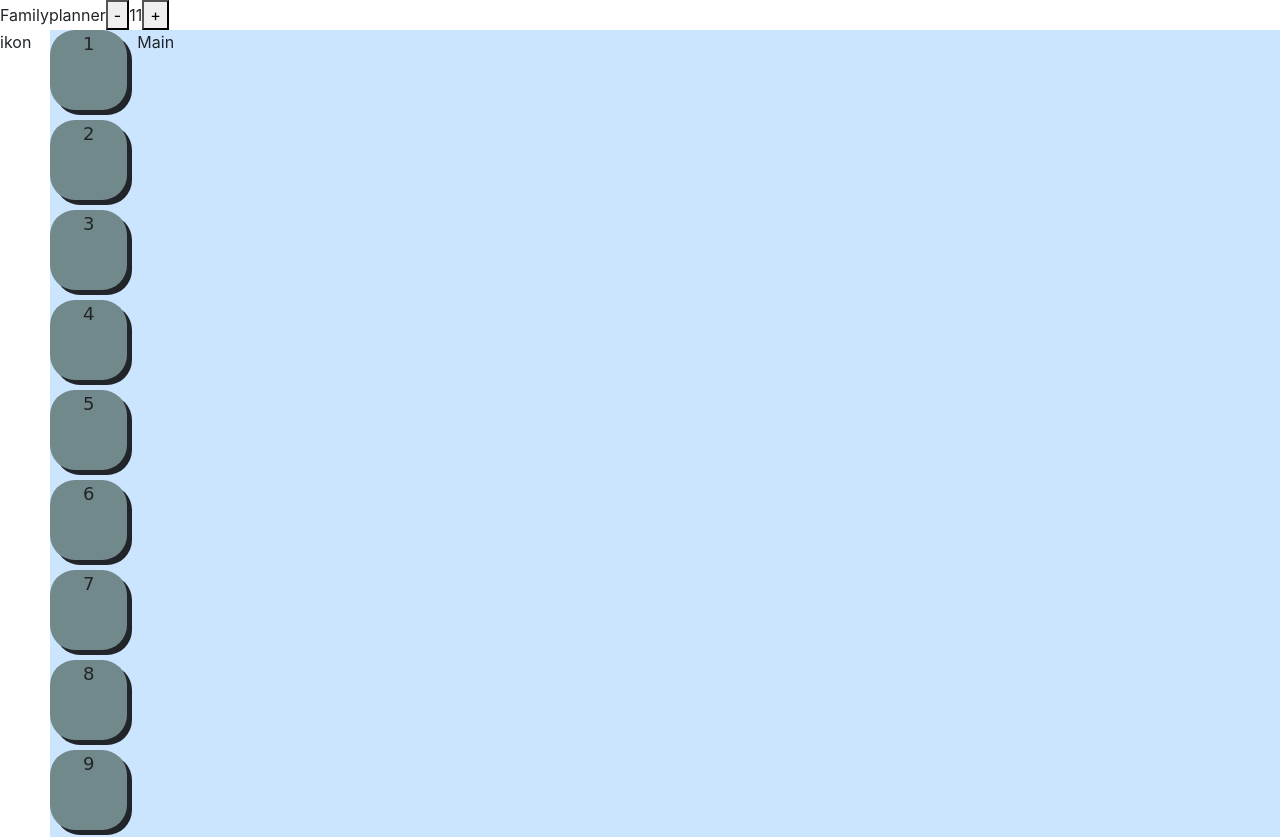
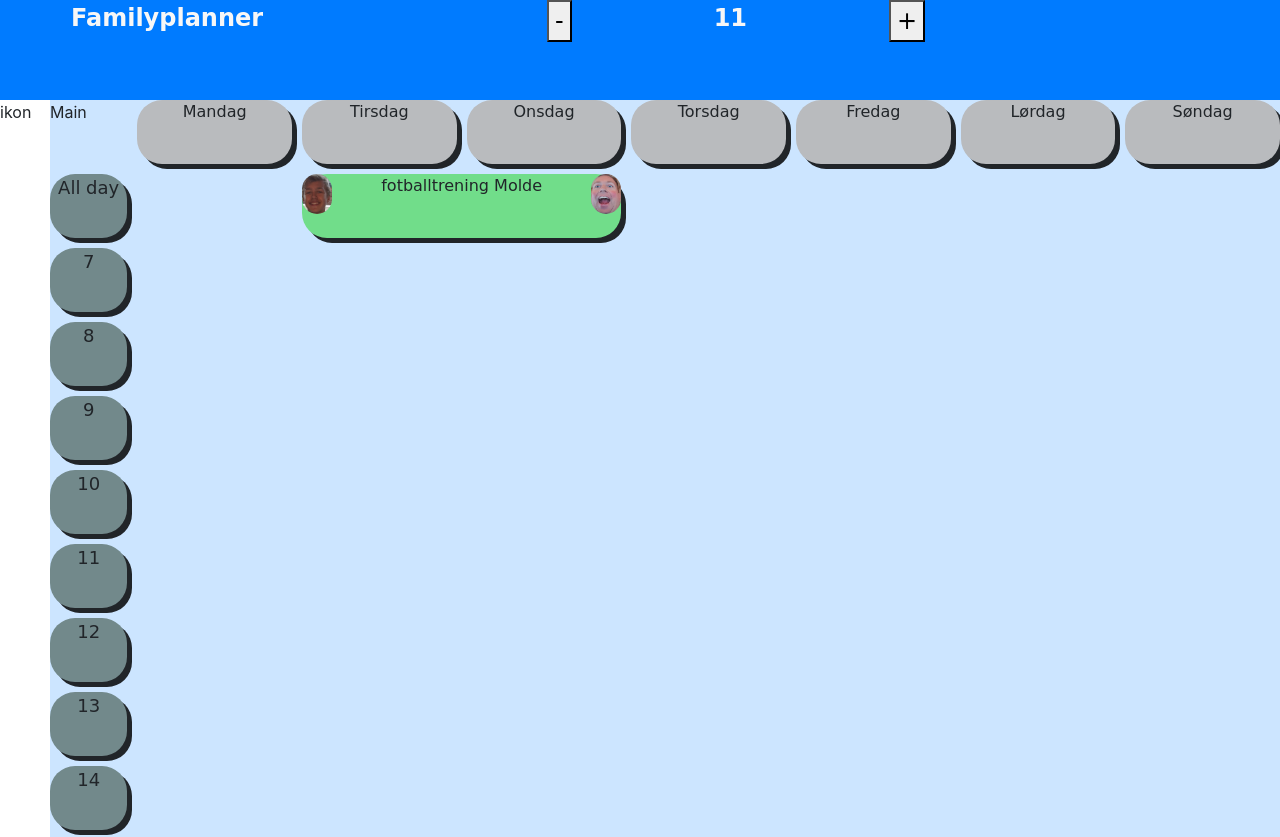
Before and after one commit to joelmheim/familyplanner-web, a React (Create React App) app: page / in a window 1280 px wide. Shown: the top 837 px of the page. Built offline with nearby package versions, Linux system fonts and the light colour scheme.

Commit message:
header with week counter, allday row

```diff
--- a/src/App.css
+++ b/src/App.css
@@ -13,20 +13,46 @@
 .grid-container {
   display: grid;
   grid-template-columns: 50px 1fr;
-  grid-template-row: 100px 1 fr;
+  grid-template-row: 1fr 1fr;
   grid-template-areas: "header header"
                         "sidebar content";
-
 }
 .header {
+  display: grid;
   grid-area: header;
+  grid-template-colums: 3fr 2fr 1fr 1fr 1fr 2fr 3fr;
+  grid-template-rows: 100px;
+  grid-template-areas: "start side-left nav-left week nav-right side-right end";
+  font-family: "Comic Sans MS";
+  font-size: x-large;
+  font-weight: bolder;
+  color: #f7f7f7;
+  background-color: #007bff;
 }
 
+.start{
+  text-align: center;
+}
+.week{
+  text-align: center;
+  grid-area: week;
+}
+
+.nav-left{
+  grid-area: nav-left;
+  text-align: center;
+}
+
+.nav-right{
+  grid-area: nav-right;
+  text-align: center;
+}
 .main {
   grid-area: content;
   display: grid;
+
   grid-template-columns: 1fr repeat(7, 2fr);
-  grid-template-rows: repeat(24,1fr);
+  grid-template-rows: repeat(18,1fr);
   grid-column-gap: 10px;
   grid-row-gap: 10px;
   background-color: #cce5ff;
@@ -35,22 +61,16 @@
   grid-area: sidebar;
 }
 
-
-
-
-.grid-container_old {
-  display: grid;
-  grid-template-columns: 1fr repeat(7, 2fr);
-  grid-template-rows: repeat(24,1fr);
-  grid-column-gap: 10px;
-  grid-row-gap: 10px;
-  background-color: #cce5ff;
-}
-
 .grid-item {
 
   border-radius: 25px;
   box-shadow: 5px 5px;
+}
+
+.grid-weekday {
+  text-align: center;
+  font-family: "Comic Sans MS";
+  background-color: #b9bbbe;
 }
 
 .grid-event {
@@ -71,6 +91,7 @@
 .grid-col1 {
   grid-column-start: 1;
 }
+
 
 .grid-col2 {
   grid-column-start: 2;
@@ -195,34 +216,62 @@
   grid-row-start: 24;
 }
 
-.grid-span1{
+.grid-rowspan1{
   grid-row-end: span 1;
 }
 
-.grid-span2{
+.grid-rowspan2{
   grid-row-end: span 2;
 }
 
-.grid-span3{
+.grid-rowspan3{
   grid-row-end: span 3;
 }
 
-.grid-span4{
+.grid-rowspan4{
   grid-row-end: span 4;
 }
 
-.grid-span5{
+.grid-rowspan5{
   grid-row-end: span 5;
 }
 
-.grid-span6{
+.grid-rowspan6{
   grid-row-end: span 6;
 }
 
-.grid-span7{
+.grid-rowspan7{
   grid-row-end: span 7;
 }
 
-.grid-span8{
+.grid-rowspan8{
   grid-row-end: span 8;
 }
+
+.grid-colspan1{
+  grid-column-end: span 1;
+}
+
+.grid-colspan2{
+  grid-column-end: span 2;
+}
+
+.grid-colspan3{
+  grid-column-end: span 3;
+}
+
+.grid-colspan4{
+  grid-column-end: span 4;
+}
+.grid-colspan5{
+  grid-column-end: span 5;
+}
+.grid-colspan6{
+  grid-column-end: span 6;
+}
+.grid-colspan7{
+  grid-column-end: span 7;
+}
+.grid-colspan8{
+  grid-column-end: span 8;
+}
--- a/src/App.js
+++ b/src/App.js
@@ -9,9 +9,10 @@ class WeekOverview extends Component {
         super(props);
         this.state = {
           events: [],
+          weekdays: [],
           weekNumber: 0,
           numEvents: 0,
-          clicks: 0,
+          language: "No",
           show:true
 
         };
@@ -23,9 +24,11 @@ class WeekOverview extends Component {
 
     populateState() {
         let events = this._getEvents();
+        let language = "No";
+        let weekdays = this._getWeekdays();
         let today = new Date();
         let thisWeek = today.getWeek()
-        this.setState({events:events, weekNumber: thisWeek, numEvents:events.length});
+        this.setState({events:events, weekNumber: thisWeek, weekdays: weekdays, numEvents:events.length});
 
         console.log("Dagens dato og uke: ", today, " ", thisWeek);
 
@@ -45,13 +48,22 @@ class WeekOverview extends Component {
         return (
             <div className="grid-container">
                 <div className="header">
-                    Familyplanner
-                    <button onClick={this.decreaseWeek}>-</button>
-                        {this.state.weekNumber}
-                    <button onClick={this.incrementWeek}>+</button>
+                    <div className="start"> Familyplanner</div>
+                    <div className="nav-left">
+                        <button onClick={this.decreaseWeek} >
+                            -
+                        </button>
+                    </div>
+                    <div className="week"> {this.state.weekNumber}</div>
+                     <div className="nav-right">
+                         <button onClick={this.incrementWeek}>
+                            +
+                        </button>
+                     </div>
                 </div>
                 <div className="main">
                     Main
+                    {this._populateWeekdays(this.state.weekdays, this.state.language)}
                     {this._populateHours()}
                     {this._populateEvents(this.state.events, this.state.weekNumber)}
                 </div>
@@ -61,13 +73,23 @@ class WeekOverview extends Component {
         );
     }
 
-    //TO DO - denne er ikke rett
-    _getWeekNumber() {
-        return ( (nameform) => {
-            return ( <NameForm
-                key={nameform.id}
-                weeknumber={nameform.weeknumber}/>);
-        });
+    _getWeekdays(language){
+       //ToDo - put in a config file?
+        let weekdaysList = [];
+
+        weekdaysList = [
+            {
+                id: 1,
+                language: "No",
+                days: ["Mandag", "Tirsdag","Onsdag","Torsdag","Fredag", "Lørdag","Søndag"]
+            },
+            {
+                id: 2,
+                language: "En",
+                days: ["Monday","Thuesday", "Wednesday","Thursday","Friday","Saturday","Sunday"]
+            }];
+
+        return weekdaysList;
     }
 
     _getEvents() {
@@ -88,8 +110,8 @@ class WeekOverview extends Component {
                 id: 2,
                 actor: {pid: 3, name: 'Sondre', image: './images/Sondre.png'},
                 helper: {pid: 0, name: 'Jørn', image: './images/Jorn.png'},
-                start: '2018-03-13T14:00:00.000',
-                end: '2018-08-13T16:00:00.000',
+                start: '2018-03-13T00:00:00.000',
+                end: '2018-03-15T00:00:00.000',
                 activity: {name: 'fotballtrening', location: 'Molde'}
             },
             {
@@ -98,7 +120,7 @@ class WeekOverview extends Component {
                 helper: {pid: 0, name: 'Jørn', image: './images/Jorn.png'},
                 start: '2018-03-14T17:00:00.000',
                 end: '2018-03-14T18:00:00.000',
-                activity: {name: 'Bassøving', location: 'Charlottenlund'}
+                activity: {name: 'Bass', location: 'Charlottenlund'}
             },
             {
                 id: 4,
@@ -119,17 +141,21 @@ class WeekOverview extends Component {
                 start={event.start}
                 end={(event.end)}
                 activity={event.activity.name}
-                    location={event.activity.location}/>);
-            }
-        );
+                location={event.activity.location}
+            />);
+        });
     }
 
 
     _populateHours() {
         let hoursList = [];
-        const starthour = 0;
+        const starthour = 7;
         const endhour = 23;
         for (let i = starthour; i <= endhour; i++) {
+            if (i === starthour){
+                let alldayid = starthour -1;
+                hoursList.push({id: alldayid, hour: "All day"});
+            }
             hoursList.push({id: i, hour: i});
         }
 
@@ -137,6 +163,36 @@ class WeekOverview extends Component {
             return (<Hour
                 key={hour.id}
                 hour={hour.hour}/>);
+        });
+    }
+
+
+    _populateWeekdays(weekdays, language){
+        let weekdaysList = [];
+        console.log("lengdre på weekdaylist ved start:", weekdaysList.length);
+        console.log("Lengde på innkommende weekdays ", weekdays.length,  weekdays);
+        for (let id = 0; id < weekdays.length; id++) {
+
+            if (weekdays[id].language === language) {
+                console.log("inne i ytre loop: " , id);
+                console.log("første dag: ", weekdays[0].days[0]);
+
+                for (let day = 0; day < weekdays[id].days.length; day++){
+                    console.log("inne i indre loop ", day);
+                    console.log("legger til ", weekdays[id].days[day]);
+                    weekdaysList.push({id: day, weekdaynum: day, weekday: weekdays[id].days[day]});
+                    console.log('weekdayList: ', weekdaysList.length, weekdaysList);
+                }
+
+            }
+        }
+
+        return weekdaysList.map( (weekday) => {
+            return ( <Weekday
+                key={weekday.id}
+                weekdaynum={weekday.weekdaynum}
+                weekday={weekday.weekday}
+            />);
         });
     }
 
@@ -178,37 +234,25 @@ class WeekOverview extends Component {
 }
 
 
-class NameForm extends React.Component {
-    constructor(props) {
-        super(props);
-        this.state = {value: ''};
+class Weekday extends Component {
+    render() {
+        return (
+            <div className={this._getWeekdayinGrid()}>
+                <div className="weekday">
+                    <p>{this.props.weekday}</p>
+                </div>
+            </div>
 
-        this.handleChange = this.handleChange.bind(this);
-        this.handleSubmit = this.handleSubmit.bind(this);
+        );
     }
 
-    handleChange(event) {
-        this.setState({value: event.target.value});
-    }
-
-    handleSubmit(event) {
-        alert('A name was submitted: ' + this.state.value);
-        event.preventDefault();
-    }
-
-    render() {
-        return (
-            <form onSubmit={this.handleSubmit}>
-                <label>
-                    Name:
-                    <input type="text" value={this.state.value} onChange={this.handleChange} />
-                </label>
-                <input type="submit" value="Submit" />
-            </form>
-        );
+    _getWeekdayinGrid() {
+        let day = this.props.weekdaynum + 2;
+        console.log("DAGVERDI: " , this.props.weekdaynum, typeof this.props.weekdaynum);
+        let weekdayinGrid = "grid-item grid-weekday grid-row1 grid-col" + day;
+        return weekdayinGrid;
     }
 }
-
 
 
 
@@ -227,8 +271,19 @@ class Hour extends Component {
       );
   }
 
+
+
   _getHourinGrid() {
-      let hourinGrid = "grid-item grid-hour grid-col1"+ " grid-row" + this.props.hour + " grid-span1" ;
+
+      let start;
+      if( this.props.hour === "All day") {
+          start = 2;
+      } else {
+          start = this.props.hour -4;
+      }
+
+      console.log("TId: ", this.props.key, " Time ", this.props.hour);
+      let hourinGrid = "grid-item grid-hour grid-col1"+ " grid-row" + start + " grid-rowspan1" ;
       return hourinGrid;
   }
 }
@@ -241,7 +296,7 @@ class Event extends Component {
             <div className="event">
                 <img className="image" src={this.props.actorImage} align="left"/>
                 <img className="image" src={this.props.helperImage} align="right"/>
-                <p> {this.props.activity} {this.props.location}</p>
+                {this.props.activity} {this.props.location}
             </div>
         </div> );
     }
@@ -251,12 +306,37 @@ class Event extends Component {
 
         const startObj = new Date(this.props.start);
         const endObj = new Date(this.props.end);
+        const start_time = startObj.getHours();
+        const start_day = startObj.getDay();
+        const end_day = endObj.getDay();
+        const weekday = startObj.getDay() + 1;
 
-        let start_time = startObj.getHours();
-        let duration = endObj.getHours() - start_time;
-        let weekday = startObj.getDay() + 1;
-        let placeinGrid = "grid-item grid-event grid-col" + weekday + " grid-row" + start_time + " grid-span" + duration;
-        console.log(placeinGrid);
+
+        let duration;
+        let row;
+        let placeinGrid;
+        if (start_day === end_day) {
+
+
+
+            if (start_time === 0) {
+                //all day event
+                row = start_time + 2;
+                placeinGrid = "grid-item grid-event grid-col" + weekday + " grid-row" + row;
+            } else {
+                duration = endObj.getHours() - start_time;
+                row = start_time -4;
+                placeinGrid = "grid-item grid-event grid-col" + weekday + " grid-row" + row + " grid-rowspan" + duration;
+            }
+        } else {
+            //event longer than one day
+            duration = end_day - start_day;
+            placeinGrid = "grid-item grid-event grid-col" + weekday + " grid-colspan" + duration + " grid-row2";
+
+        }
+
+
+
         return placeinGrid;
     }
 }
```
Also changed, not shown: public/images/icon-arrow-right-b-128.png (deleted). Lines whose indentation alone changed are shown as unchanged.
